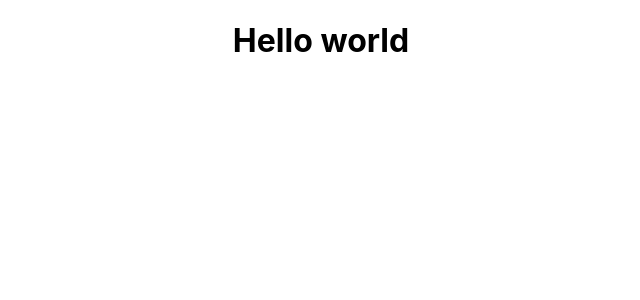
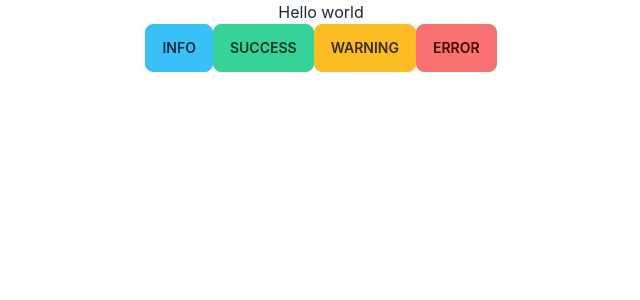
Before and after one commit to ibrahimkhalilullahshafi/Fone-sell-client, a React (Create React App) app: page / in a window 1280 px wide. Shown: the top 300 px of the page, without its empty margins (319-959 px from the left). Built offline with nearby package versions, Linux system fonts and the light colour scheme.

Commit message:
basic installation done

```diff
--- /dev/null
+++ b/postcss.config.js
@@ -0,0 +1,6 @@
+module.exports = {
+  plugins: {
+    tailwindcss: {},
+    autoprefixer: {},
+  },
+}
--- a/src/App.js
+++ b/src/App.js
@@ -4,6 +4,10 @@
   return (
     <div className="App">
       <h1>Hello world</h1>
+      <button className="btn btn-info">Info</button>
+      <button className="btn btn-success">Success</button>
+      <button className="btn btn-warning">Warning</button>
+      <button className="btn btn-error">Error</button>
     </div>
   );
 }
--- a/src/index.css
+++ b/src/index.css
@@ -1,3 +1,7 @@
+@tailwind base;
+@tailwind components;
+@tailwind utilities;
+
 body {
   margin: 0;
   font-family: -apple-system, BlinkMacSystemFont, 'Segoe UI', 'Roboto', 'Oxygen',
--- /dev/null
+++ b/tailwind.config.js
@@ -0,0 +1,10 @@
+/** @type {import('tailwindcss').Config} */
+module.exports = {
+  content: [
+    "./src/**/*.{js,jsx,ts,tsx}",
+  ],
+  theme: {
+    extend: {},
+  },
+  plugins: [require("daisyui")],
+}
```
Also changed, not shown: package.json (+7 -0 lines), 1 other file (tests, documents, lock files or other folders).
